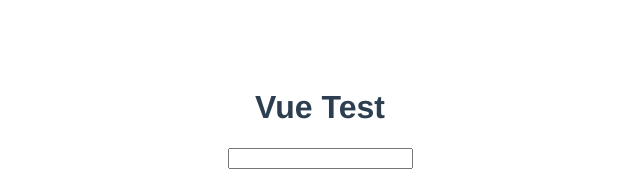
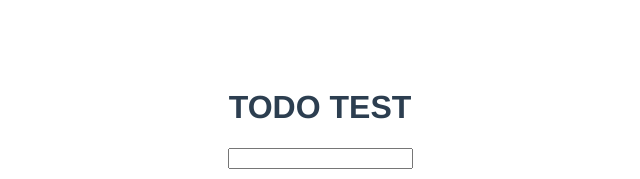
Before and after one commit to gus4214/my-vue, a Vue app: page / in a window 1280 px wide. Shown: the top 179 px of the page, without its empty margins (320-960 px from the left). Built offline with nearby package versions, Linux system fonts and the light colour scheme.

Commit message:
design: Header 추가

```diff
--- a/package.json
+++ b/package.json
@@ -10,7 +10,8 @@
   "dependencies": {
     "core-js": "^3.8.3",
     "vue": "^2.6.14",
-    "vue-router": "^4.2.5"
+    "vue-router": "^4.2.5",
+    "vuex": "^4.0.2"
   },
   "devDependencies": {
     "@babel/core": "^7.12.16",
--- a/src/App.vue
+++ b/src/App.vue
@@ -1,20 +1,20 @@
 <template>
 	<div id="app">
-		<ToDoTitle />
+		<ToDoHeader />
 		<ToDoInput />
 		<ToDoFooter />
 	</div>
 </template>
 
 <script>
-import ToDoTitle from "../src/components/ToDoTitle";
+import ToDoHeader from "./components/ToDoHeader.vue";
 import ToDoInput from "./components/ToDoInput.vue";
 import ToDoFooter from "./components/ToDoFooter.vue";
 
 export default {
 	name: "App",
 	components: {
-		ToDoTitle,
+		ToDoHeader,
 		ToDoInput,
 		ToDoFooter,
 	},
--- a/src/components/ToDoFooter.vue
+++ b/src/components/ToDoFooter.vue
@@ -31,4 +31,3 @@ export default {
 	display: block;
 }
 </style>
->
--- /dev/null
+++ b/src/components/ToDoHeader.vue
@@ -0,0 +1,15 @@
+<template>
+	<header>
+		<h1>TODO TEST</h1>
+	</header>
+</template>
+
+<script>
+export default {};
+</script>
+
+<style scoped>
+h1 {
+	font-weight: 900;
+}
+</style>
--- a/src/components/ToDoTitle.vue
+++ /dev/null
@@ -1,11 +0,0 @@
-<template>
-	<h1>Vue Test</h1>
-</template>
-
-<script>
-export default {
-	name: "ToDoTitle",
-};
-</script>
-
-<style></style>
```
Also changed, not shown: 1 other file (tests, documents, lock files or other folders).
